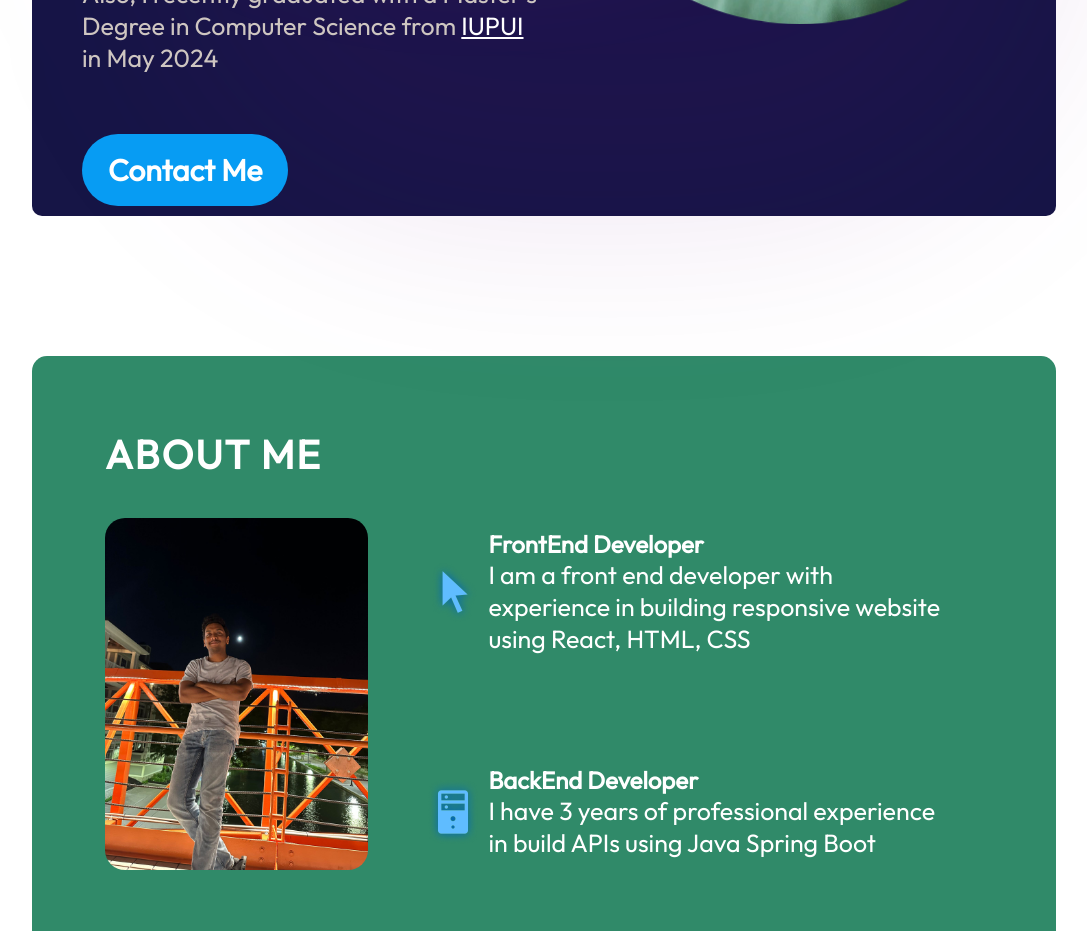
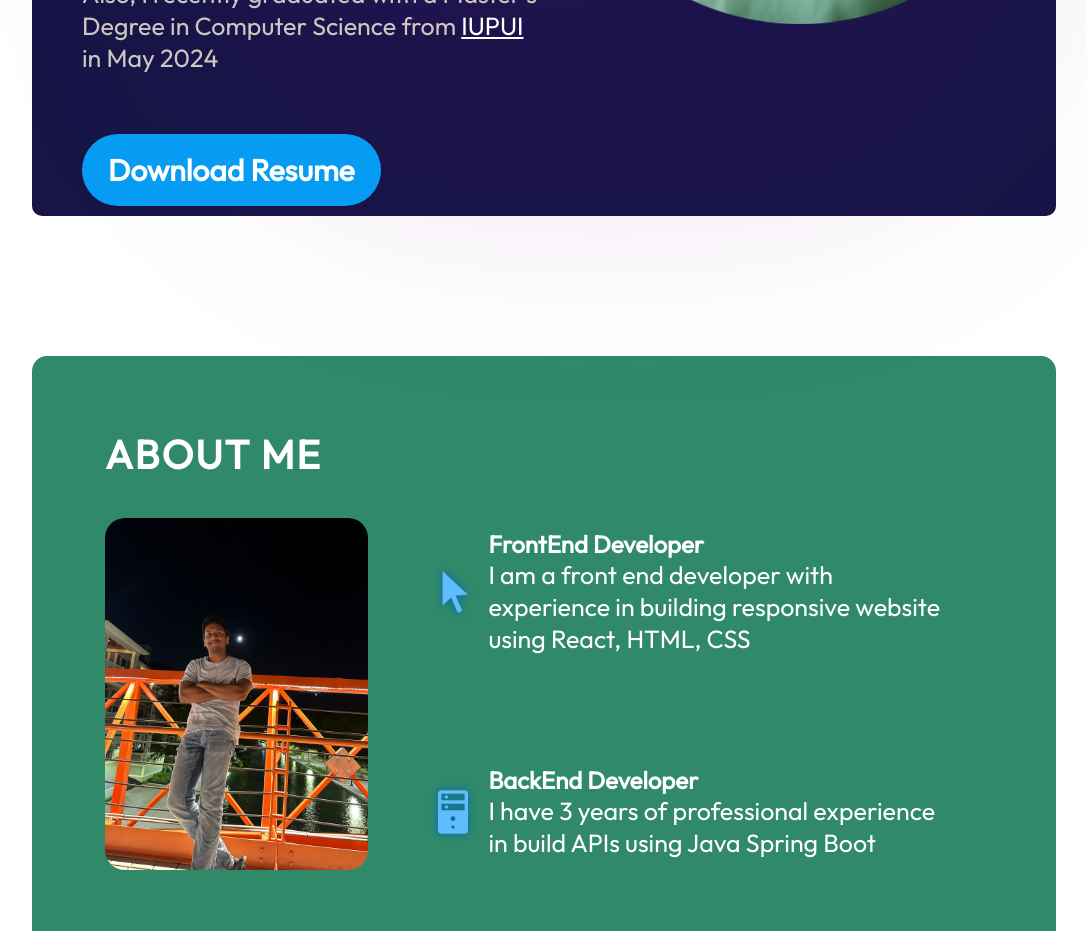
Before and after one commit to AbhiGoku/My-Portfolio, a React (Vite) app: page / in a window 1280 px wide. Shown: the part 840-1771 px from the top of the page, without its empty margins (96-1183 px from the left). Built offline with nearby package versions, Linux system fonts and the light colour scheme.

Commit message:
Added the resume button

```diff
--- a/src/Components/Hero/Hero.jsx
+++ b/src/Components/Hero/Hero.jsx
@@ -10,9 +10,15 @@ export const Hero = () => {
           Hi, I am <br /> Abhishek Laderpet Sudarshan
         </h1>
         <p className={styles.description}>
-        "I have three years of experience as a full stack developer with expertise in Java, Spring Boot, and React. <br /> Throughout my career, I have been involved in all phases of the software development life cycle, from writing code to deployment, gaining comprehensive knowledge and hands-on experience in managing software projects.
+          "I have three years of experience as a full stack developer with
+          expertise in Java, Spring Boot, and React. <br /> Throughout my
+          career, I have been involved in all phases of the software development
+          life cycle, from writing code to deployment, gaining comprehensive
+          knowledge and hands-on experience in managing software projects.
           <br />
-          <br />Also, I recently graduated with a Master's Degree in Computer Science from{" "}
+          <br />
+          Also, I recently graduated with a Master's Degree in Computer Science
+          from{" "}
           <a
             href="https://www.google.com/search?q=IUPUI"
             className={styles.iupui}
@@ -22,10 +28,11 @@ export const Hero = () => {
           in May 2024
         </p>
         <a
-          href="mailto:abhishek.l.s9198@gmail.com"
+          href="https://drive.google.com/file/d/1KeD6U74pdx7_F06fBC3gYtrEfHVIHNdu/view"
           className={styles.contactBtn}
+          target="_blank"
         >
-          Contact Me
+          Download Resume
         </a>
       </div>
       <img
--- a/src/Components/Hero/Hero.module.css
+++ b/src/Components/Hero/Hero.module.css
@@ -55,12 +55,32 @@
   box-shadow: 0 0 4px 0 rgba(0, 12, 0, 0.25);
   z-index: 3;
   box-shadow: var(--color-text);
-  transition: transform 1000ms;
+
+  cursor: pointer;
+  display: inline-block;
+  position: relative;
+  transition: 0.5s;
+
+}
+
+.contactBtn:after {
+  content: '»';
+  position: absolute;
+  opacity: 0;
+  top: 14px;
+  right: -20px;
+  transition: 0.5s;
 }
 
 .contactBtn:hover{
-  transform: translate3d(1em,1em,-1);
-  transition: transform 100ms;
+  padding-right: 24px;
+  padding-left:10px;
+  font-size: 29px;
+}
+
+.contactBtn:hover:after {
+  opacity: 1;
+  right: 10px;
 }
 
 .heroImg{
```
